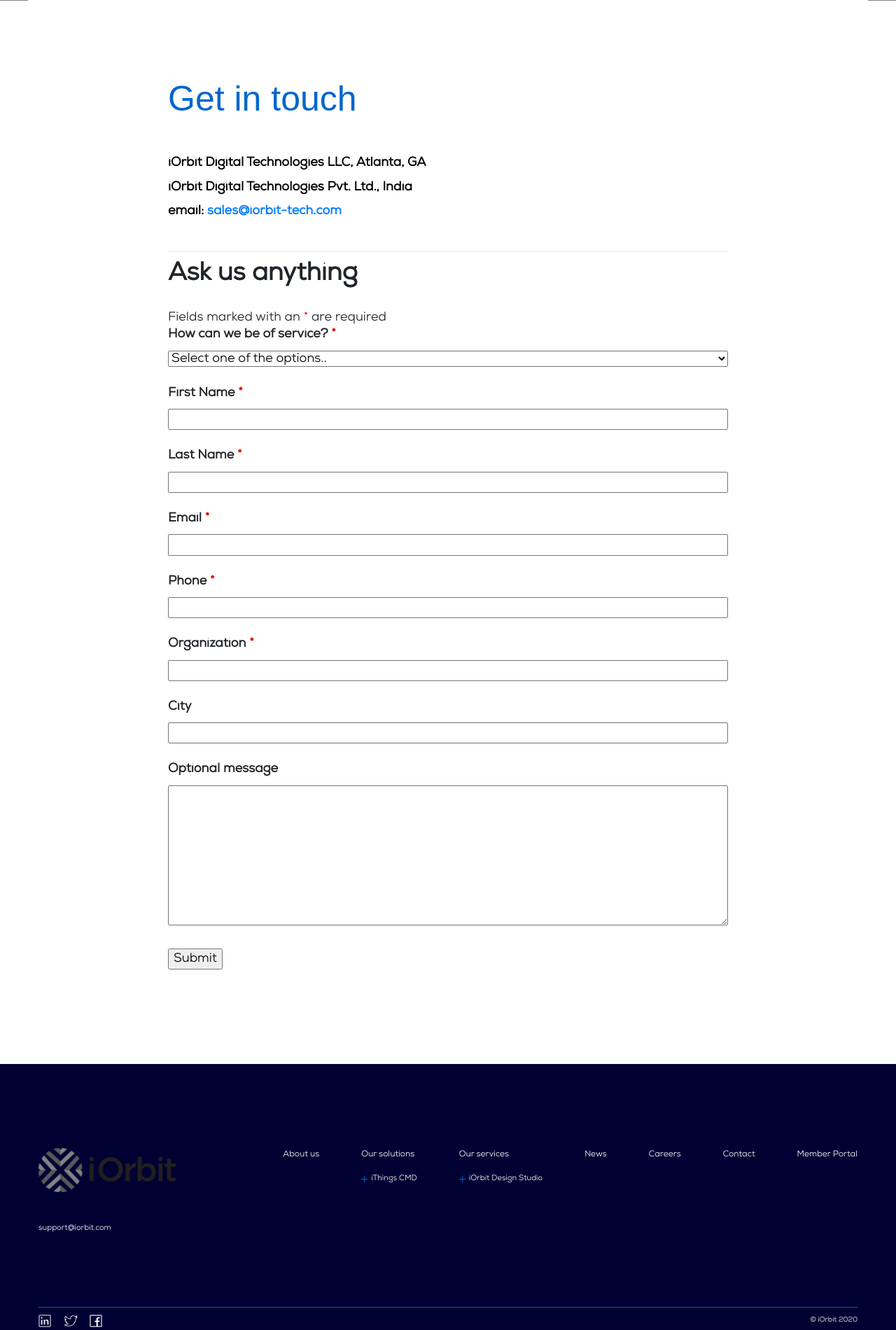
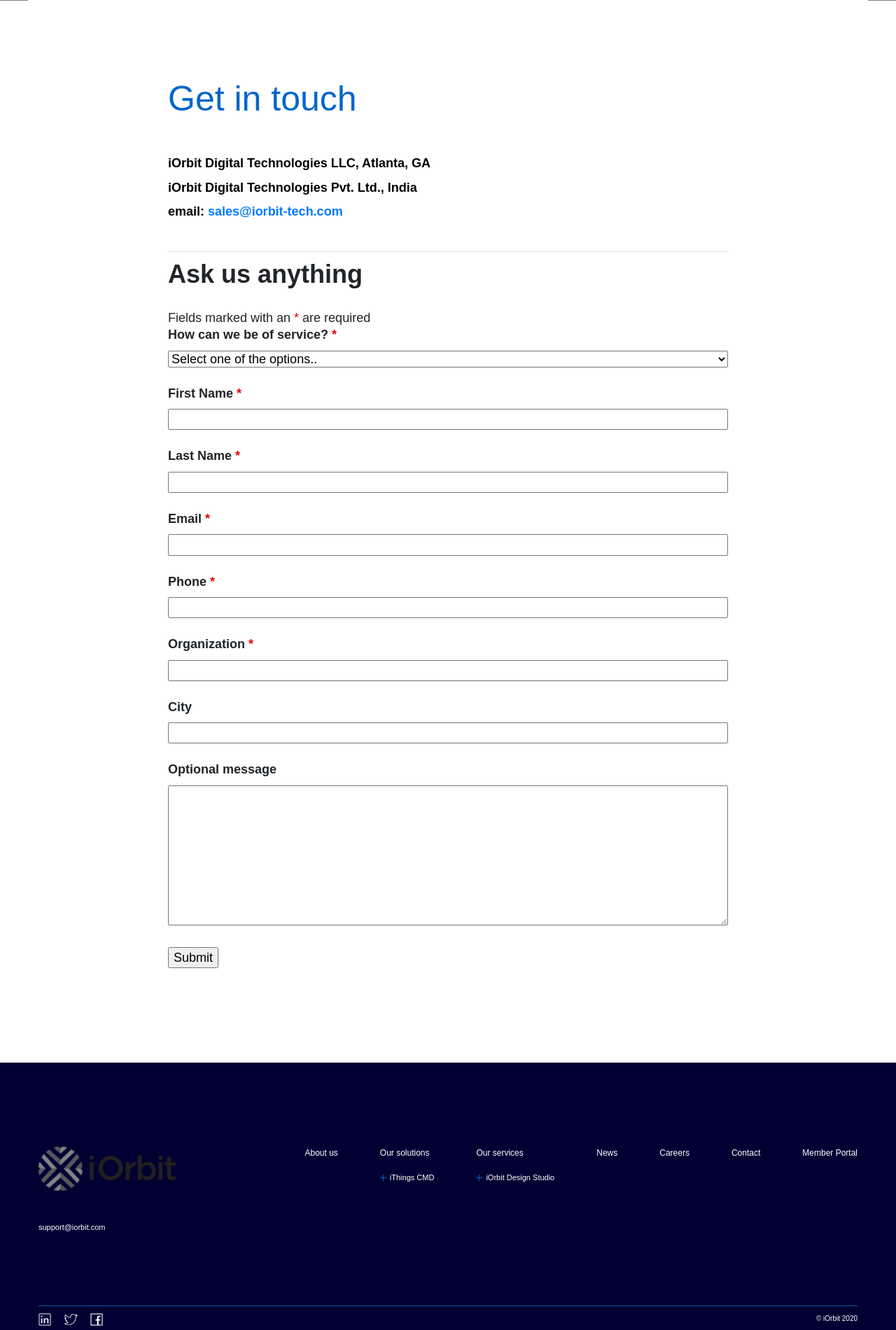
Before and after one commit to maheshkns/iorbit-website, a PHP site: page /contact.html in a window 1280 px wide. Shown: the part 919-2819 px from the top of the page at 70% size. Run offline with PHP 8.4, Linux system fonts and the light colour scheme; grey boxes are pictures that could not be loaded.

Commit message:
font family chnages

```diff
--- a/css/style.css
+++ b/css/style.css
@@ -1241,7 +1241,7 @@
 #footer {
     background: #000033;
     padding: 12em 0em 10em 0em;
-    font-family: 'Nexa Book', sans-serif;
+    /* font-family: 'Nexa Book', sans-serif; */
 }
 
 #footer_logo .footer_logo_img {
@@ -1870,7 +1870,7 @@
 .generic-text {
     font-size: 1.8em;
     line-height: 1.35em;
-    font-family: "Nexa Book", Sans-Serif;
+    /* font-family: "Nexa Book", Sans-Serif; */
 }
 
 h1 {
@@ -2014,7 +2014,7 @@
     line-height: 0.8em;
     height: 0.5em;
     font-weight: 300;
-    font-family: 'Nexa', sans serif;
+    /* font-family: 'Nexa', sans serif; */
     color: #0066cc;
     width: 100;
     font-style: italic;
@@ -2462,7 +2462,7 @@
     margin: 30px 0;
 }
 #registration code, #registration kbd, #registration pre, #registration samp {
-    font-family: 'Nexa', sans-serif;
+    /* font-family: 'Nexa', sans-serif; */
     font-size: 1em;
 }
 #registration code {
```
